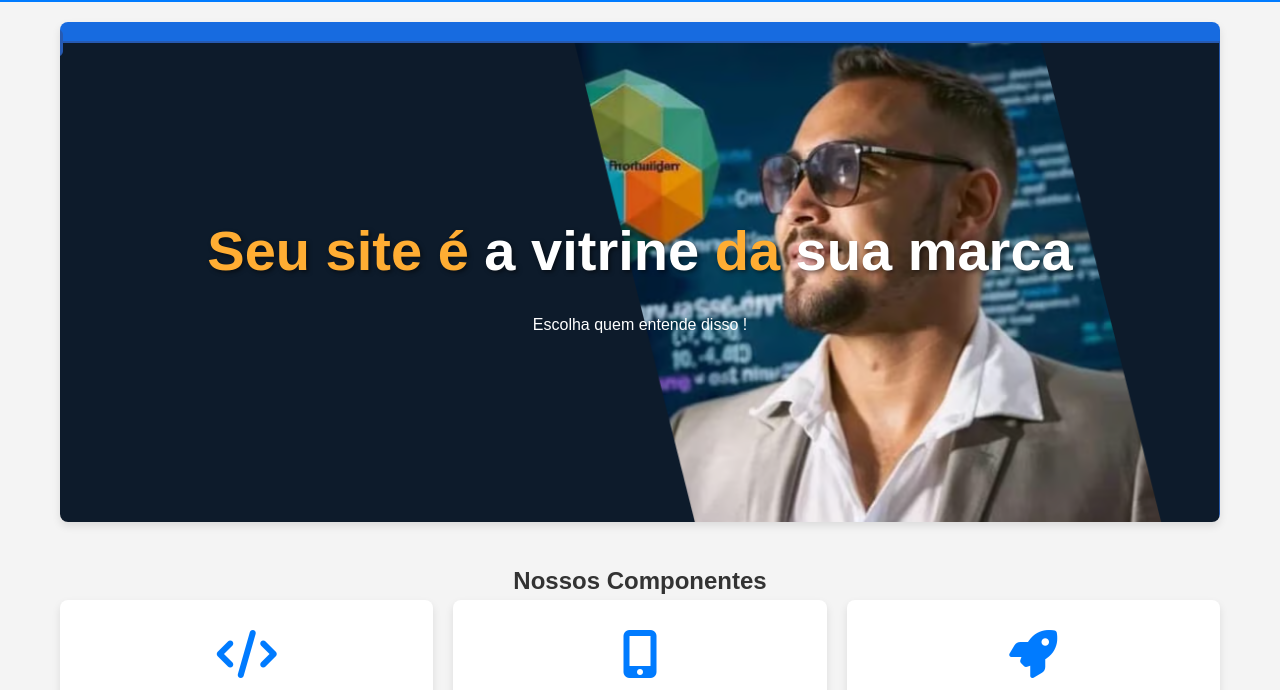
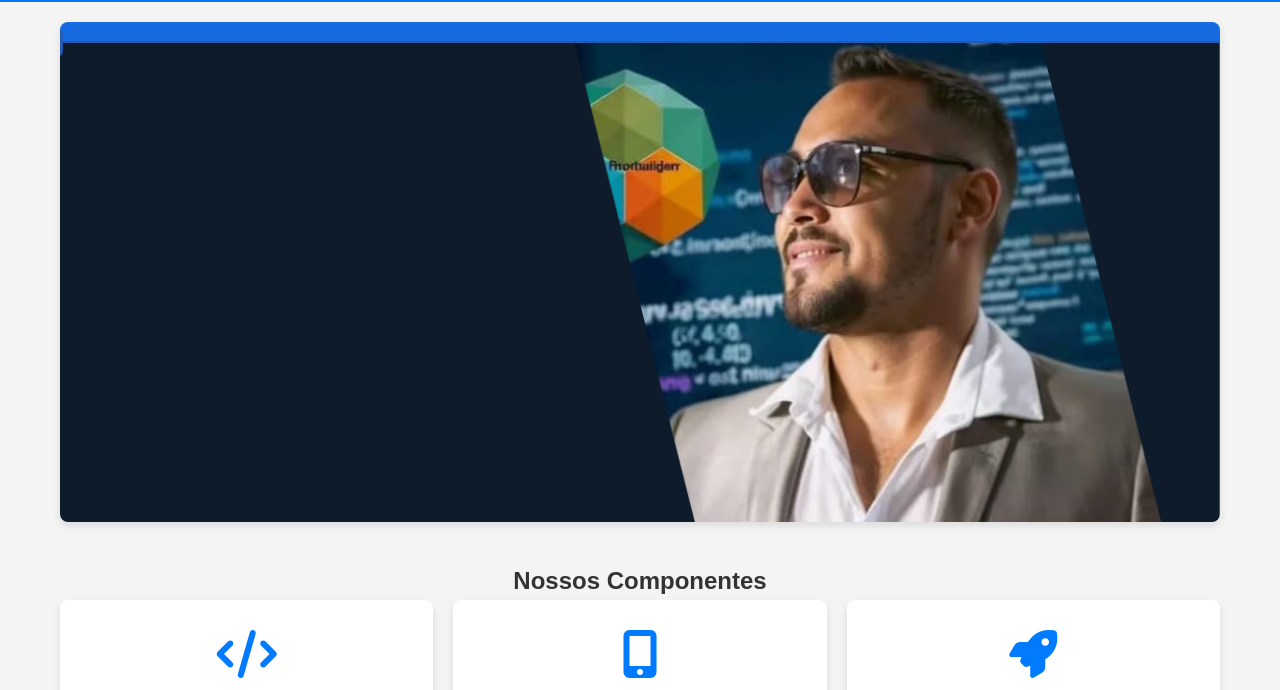
Before and after one commit to MarcosDev-Softwere/LandimPageMarVinSiteBuilders, a plain HTML site: page index.html in a window 1280 px wide. Shown: the part 78-768 px from the top of the page. Drawn offline with Linux system fonts and the light colour scheme.

Commit message:
Update index.html

```diff
--- a/index.html
+++ b/index.html
@@ -74,13 +74,13 @@
 
         </section>-->
 
-        <div class="banner">
-            <h1>
+      <div class="banner">
+              <!--<h1>
                 <span class="destaque-verde">Seu site é </span> a vitrine <span class="destaque-verde">da </span> sua
                 marca
-            </h1>
+            </h1>-->
 
-            <p> Escolha quem entende disso ! </p>
+            <!--<p> Faca seu site com Marcos  ! </p>-->
         </div>
 
         <!-- Section for displaying card components -->
```
